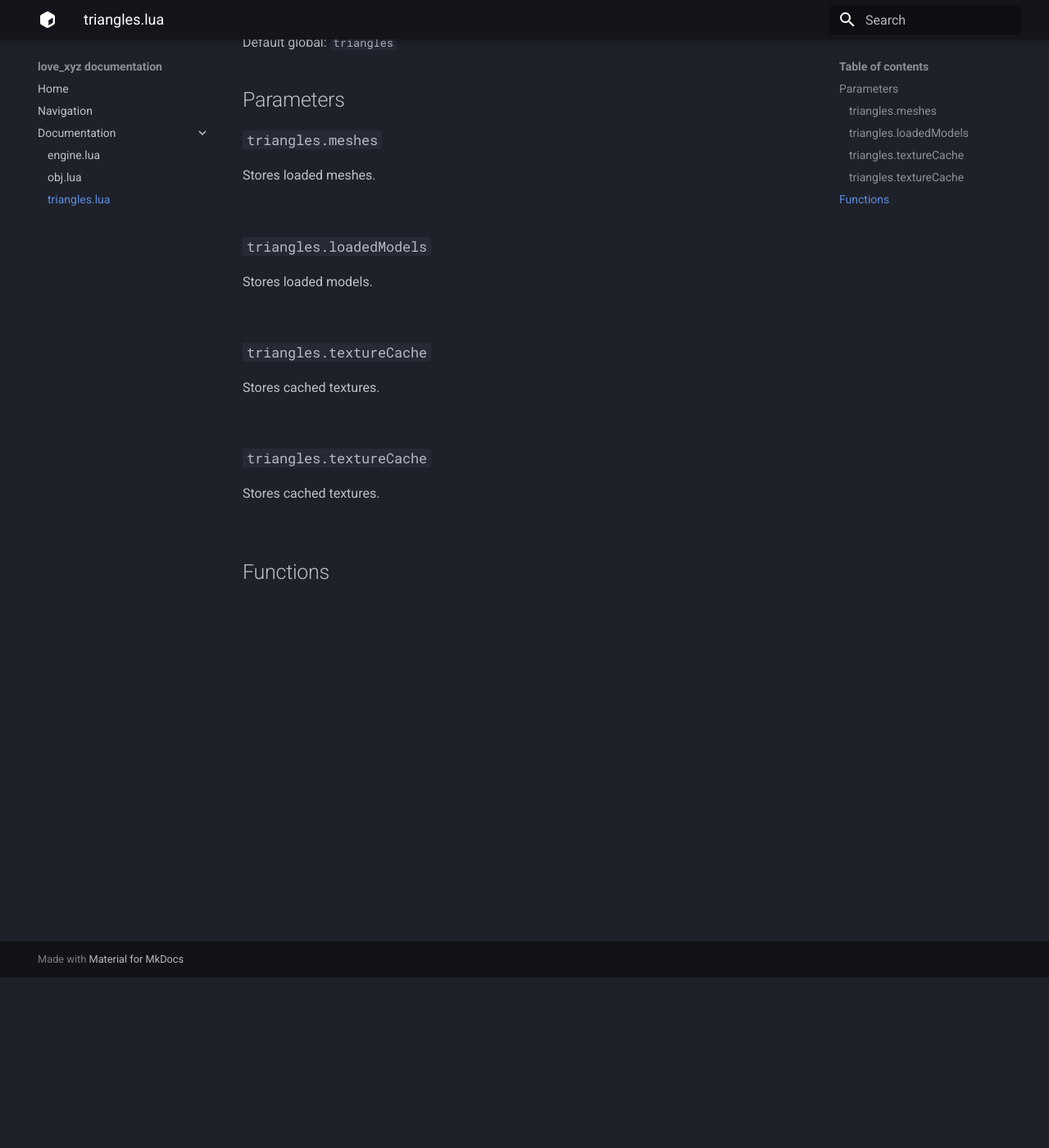
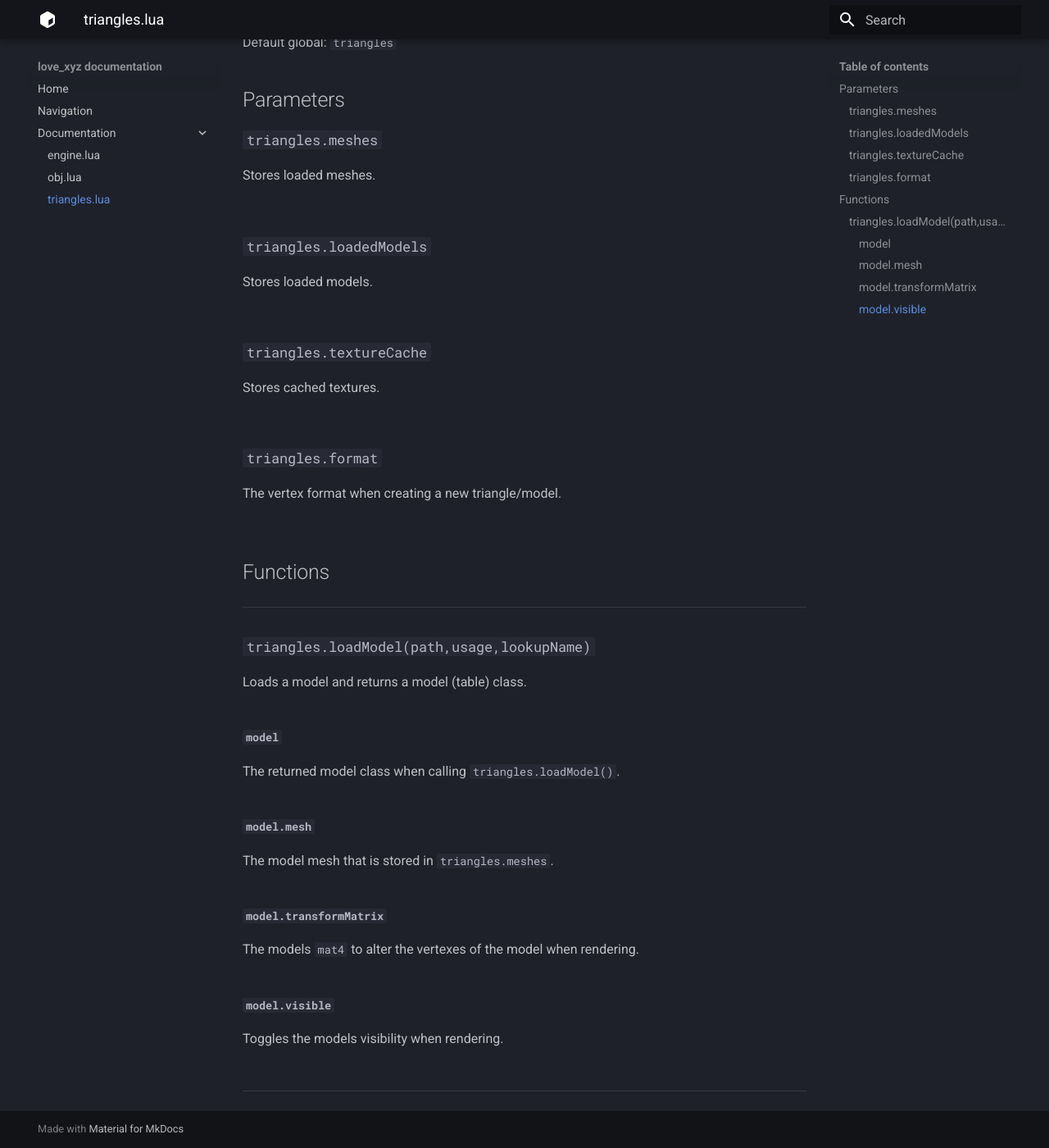
Before and after one commit to Zellicious/lovexyz-docs, an MkDocs documentation site: the page built from docs/scripts/triangles.md, in a window 1280 px wide and 1400 px high, scrolled down 208 px. Shown: the whole window at 82% size. Built offline with MkDocs 1.6.1 and Material for MkDocs 9.7.7, drawn with Linux system fonts in a browser that asks for light colours.

Commit message:
doc triangles.lua

````diff
--- a/docs/scripts/triangles.md
+++ b/docs/scripts/triangles.md
@@ -29,11 +29,48 @@ Stores cached textures.
 <br>
 
 
-### ```triangles.textureCache```
+### ```triangles.format```
 
-Stores cached textures.
+The vertex format when creating a new triangle/model.
 <br>
 <br>
 
 
 ## Functions
+
+
+
+
+----
+
+### ```triangles.loadModel(path,usage,lookupName)```
+
+Loads a model and returns a model (table) class.
+<br>
+<br>
+
+#### ```model```
+
+The returned model class when calling ```triangles.loadModel()```.
+<br>
+<br>
+
+#### ```model.mesh```
+
+The model mesh that is stored in ```triangles.meshes```.
+<br>
+<br>
+
+#### ```model.transformMatrix```
+
+The models ```mat4``` to alter the vertexes of the model when rendering.
+<br>
+<br>
+
+#### ```model.visible```
+
+Toggles the models visibility when rendering.
+<br>
+<br>
+
+----
````
